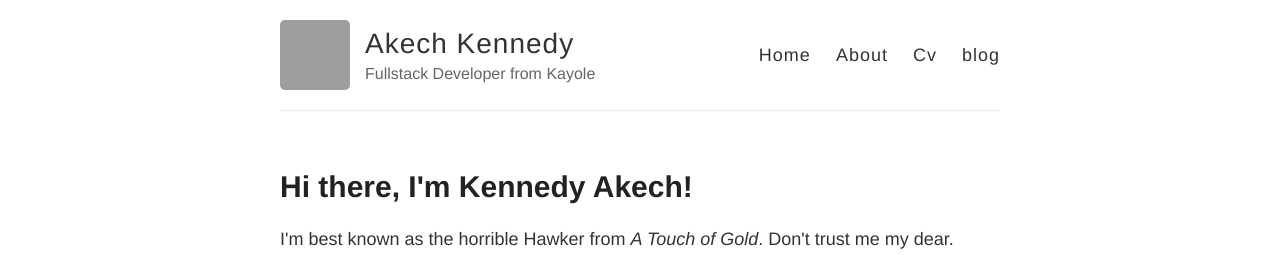
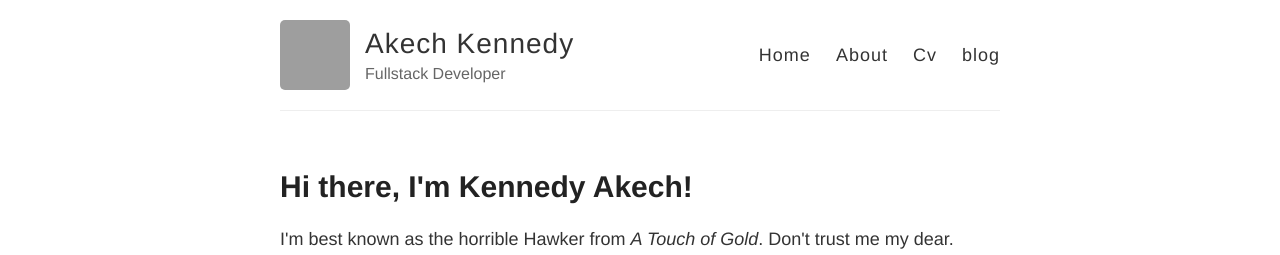
Before and after one commit to akechkent/akechkent.github.io, a Jekyll site: the page built from index.html, in a window 1280 px wide. Shown: the top 255 px of the page. Built offline with Jekyll 4.4.1, drawn with Linux system fonts in a browser that asks for light colours; grey boxes are pictures that could not be loaded.

Commit message:
Update _config.yml

```diff
--- a/_config.yml
+++ b/_config.yml
@@ -6,7 +6,7 @@
 name: Akech Kennedy
 
 # Short bio or description (displayed in the header)
-description: Fullstack Developer from Kayole
+description: Fullstack Developer
 
 # URL of your avatar or profile pic (you could use your GitHub profile pic)
 avatar: https://avatars0.githubusercontent.com/u/11660490?s=460&v=4
```
